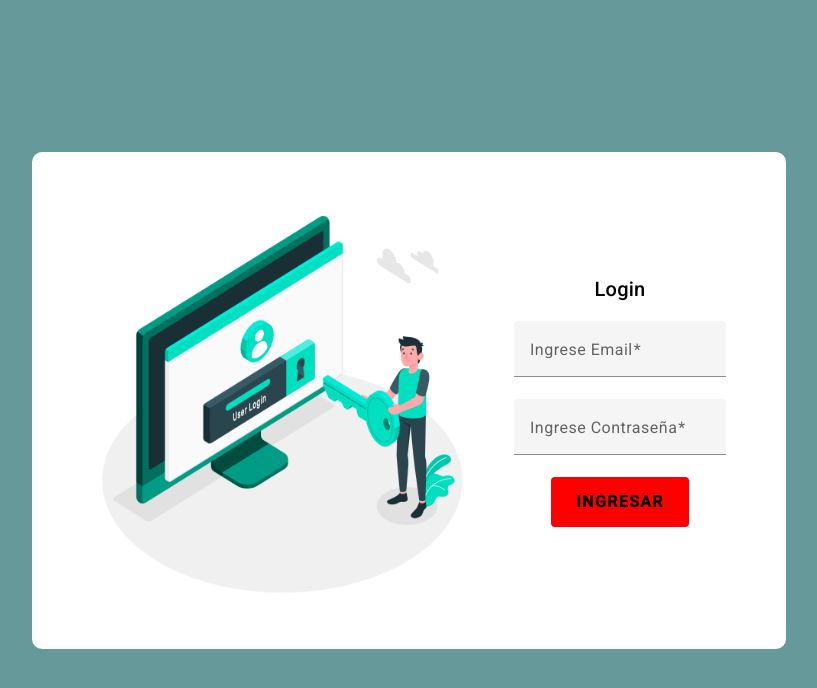
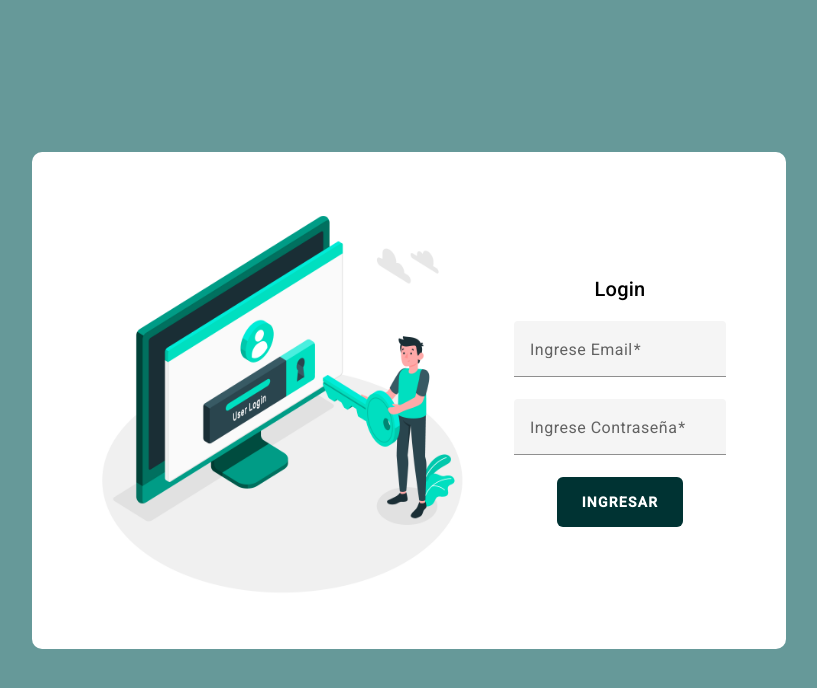
Before and after one commit to Denssed/church, an Angular app: page /login in a window 1280 px wide. Shown: the top 688 px of the page, without its empty margins (231-1048 px from the left). Built offline with nearby package versions, Linux system fonts and the light colour scheme.

Commit message:
add api calls

```diff
--- a/src/app/Components/button/button.component.html
+++ b/src/app/Components/button/button.component.html
@@ -1 +1,16 @@
-<button class="btn" mat-button>{{button!.text}}</button>
+<button
+  mat-button
+  [ngClass]="{
+    'btn--primary': button!.type === 'primary',
+    'btn--secondary': button!.type === 'secondary',
+    'btn--danger': button!.type === 'danger'
+  }"
+>
+  <span
+    [ngClass]="{
+      'btn__text--white': button!.type === 'primary' || 'danger',
+      'btn__text--black': button!.type === 'secondary'
+    }"
+    >{{ button!.text }}</span
+  >
+</button>
--- a/src/app/Components/button/button.component.scss
+++ b/src/app/Components/button/button.component.scss
@@ -1,13 +1,31 @@
+@import "../../theme.scss";
+
 .btn {
-  color: #000;
-  font-size: 16px;
-  font-weight: bold;
+  font-size: 14px;
+  font-weight: 600;
   padding: 25px 25px;
-  background-color: red;
+  border-radius: 6px
+}
 
+.btn__text--white {
+  color: $white;
+}
+
+.btn__text--black {
+  color: $black;
+}
+
+.btn--primary {
+  @extend .btn;
+  background-color: $teal--500;
 }
 
 .btn--secondary {
   @extend .btn;
+  background-color: $white;
+}
 
+.btn--danger {
+  @extend .btn;
+  background-color: $danger;
 }
--- a/src/app/Container/login/login.component.ts
+++ b/src/app/Container/login/login.component.ts
@@ -2,6 +2,8 @@ import { Component } from '@angular/core';
 import { AuthService } from 'src/app/Services/Auth/auth.service';
 import { button, input, login } from '../../types'
 import { Router } from '@angular/router';
+import { AdminService } from 'src/app/Services/Admin.service';
+import { RegisterService } from 'src/app/Services/Register.service';
 
 @Component({
   templateUrl: './login.component.html',
@@ -35,17 +37,23 @@ export class LoginComponent {
 
   button: button = {
     text: 'INGRESAR',
-    type: 'Primary',
+    type: 'primary',
     icon: ''
   }
 
+  users: any[] = []
+
   constructor(
     private auth: AuthService,
-    private router: Router
+    private router: Router,
+    private register: RegisterService
     ) { }
 
   ngOnInit() {
-
+    // this.register.getUsers().subscribe(data => {
+    //   console.log(data.body);
+    //   this.users = data.body;
+    // })
   }
 
   getValues(form: any) {
@@ -56,10 +64,6 @@ export class LoginComponent {
   authUser() {
     this.auth.authAccount(this.login.email.value, this.login.password.value);
     this.router.navigate(['/']);
-  }
-
-  register() {
-    console.log('register');
   }
 
   forgotPassword() {
--- /dev/null
+++ b/src/app/Services/Register.service.ts
@@ -0,0 +1,35 @@
+import { Injectable } from '@angular/core';
+import { HttpClient } from '@angular/common/http';
+import { Observable } from 'rxjs';
+
+@Injectable({
+  providedIn: 'root'
+})
+export class RegisterService {
+
+  URL = 'http://localhost:5000';
+
+  constructor(private http:HttpClient) { }
+
+
+getUsers(): Observable<any> {
+  return this.http.get<any>(`${this.URL}/user`)
+}
+
+postUsers(data: any): Observable<any> {
+  return this.http.post<any>(`${this.URL}/user/new`, data)
+}
+
+getUser(id: string): Observable<any> {
+  return this.http.get<any>(`${this.URL}/user/${id}`)
+}
+
+updateUser(id: string, data: any): Observable<any> {
+  return this.http.put<any>(`${this.URL}/user/${id}`, data)
+}
+
+deleteUser(id: string): Observable<any> {
+  return this.http.delete<any>(`${this.URL}/user/${id}`)
+}
+
+}
--- a/src/app/app.module.ts
+++ b/src/app/app.module.ts
@@ -16,6 +16,7 @@ import { LoginComponent } from './Container/login/login.component';
 
 //Material
 import { MaterialModule } from './material.module';
+import { HttpClientModule } from '@angular/common/http';
 
 @NgModule({
   declarations: [
@@ -31,7 +32,8 @@ import { MaterialModule } from './material.module';
     BrowserAnimationsModule,
     MaterialModule,
     FormsModule,
-    ReactiveFormsModule
+    ReactiveFormsModule,
+    HttpClientModule
   ],
   providers: [],
   bootstrap: [AppComponent]
--- /dev/null
+++ b/src/app/theme.scss
@@ -0,0 +1,9 @@
+$teal--100: #669999;
+$teal--200: #407F7F;
+$teal--300: #226666;
+$teal--400: #0D4D4D;
+$teal--500: #003333;
+$danger: #D43030;
+$white: #fff;
+$black: #000;
+$gray: #D9D9D9;
```
Also changed, not shown: src/app/Services/Admin.service.ts (added, +35 -0 lines), src/app/Services/Baptism.service.ts (added, +34 -0 lines), src/app/Services/Presentation.service.ts (added, +34 -0 lines).
